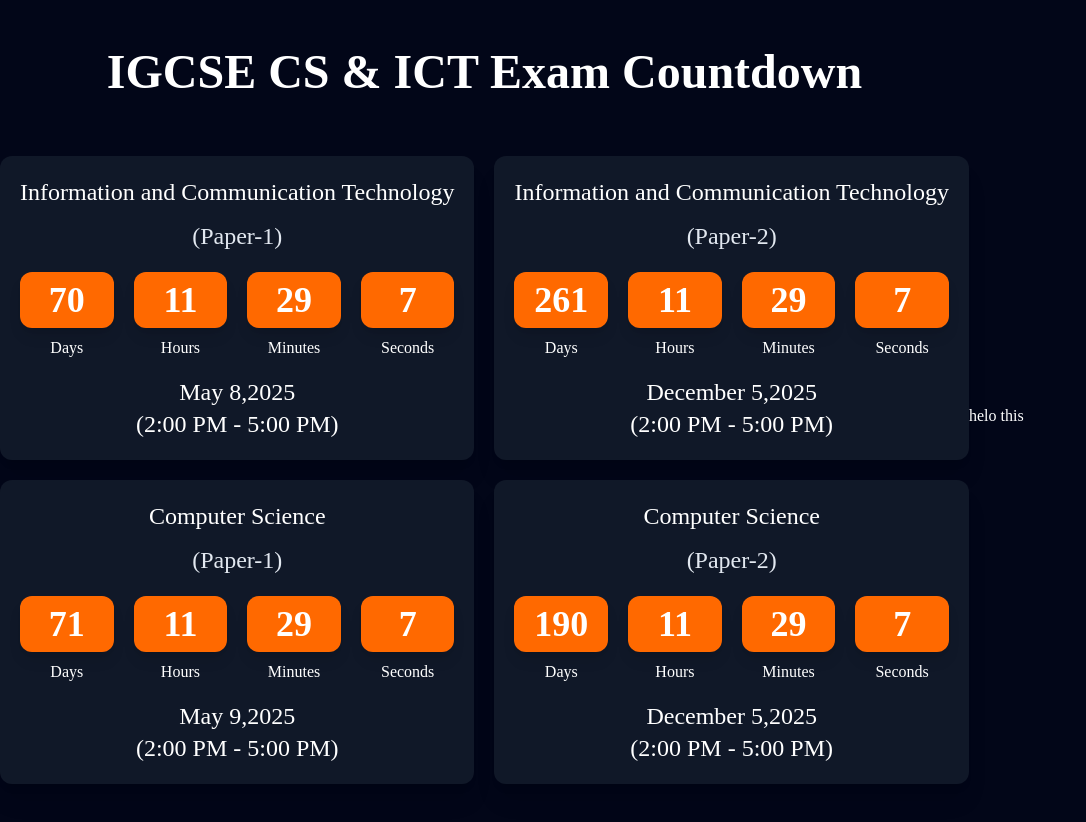
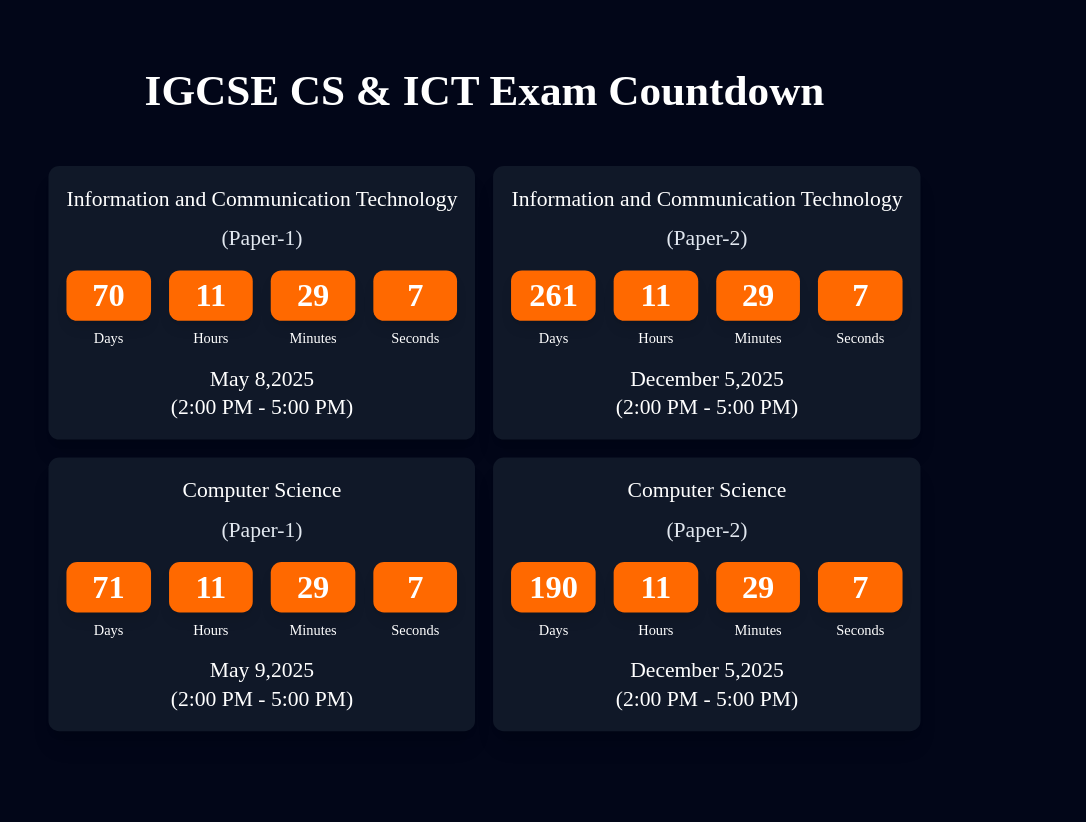
Before and after one commit to haru2004github/countdown, a website: page index.html in a window 1280 px wide. Shown: the whole page, without its empty margins (0-1086 px from the left). After the commit the page ends 800 px from the top, so only its background shows below. Drawn offline with nearby package versions, Linux system fonts and the light colour scheme.

Commit message:
updat the code

```diff
--- a/index.html
+++ b/index.html
@@ -121,9 +121,9 @@
 
     </style>
 </head>
-<body id="countdowns" class=" min-h-screen bg-slate-950 text-white  poppins-regular max-w-7xl mx-auto px-3 md:px-0 py-12 flex items-center">
+<body id="countdowns" class=" max-h-screen bg-slate-950 text-white  poppins-regular max-w-7xl mx-auto px-3 md:px-0 py-12 flex items-center">
 
-    <div class="flex flex-col gap-y-5  md:grid lg:grid-cols-2 gap-5   justify-center  lg:min-w-[800px] ">
+    <div class="scale-90 flex flex-col gap-y-5  md:grid lg:grid-cols-2 gap-5   justify-center  lg:min-w-[800px] ">
         <div class="md: col-span-2 mb-10 ">
             <h1 class="text-5xl text-center font-bold">IGCSE CS & ICT Exam Countdown </h1>
         </div>
@@ -203,17 +203,6 @@
             </h3>
         </div>
     </div>
-    <!-- <div class="bg-blue-900 p-8 rounded-lg shadow-lg text-center">
-        <h1 class="text-3xl font-bold mb-4">Countdown to Exam Day</h1>
-        <div id="countdown" class="text-2xl font-semibold"></div>
-    </div> -->
-
-
-    <h1>helo this
-
-    </h1>
-
-
 </body>
 <script>
   const exams = [
```
